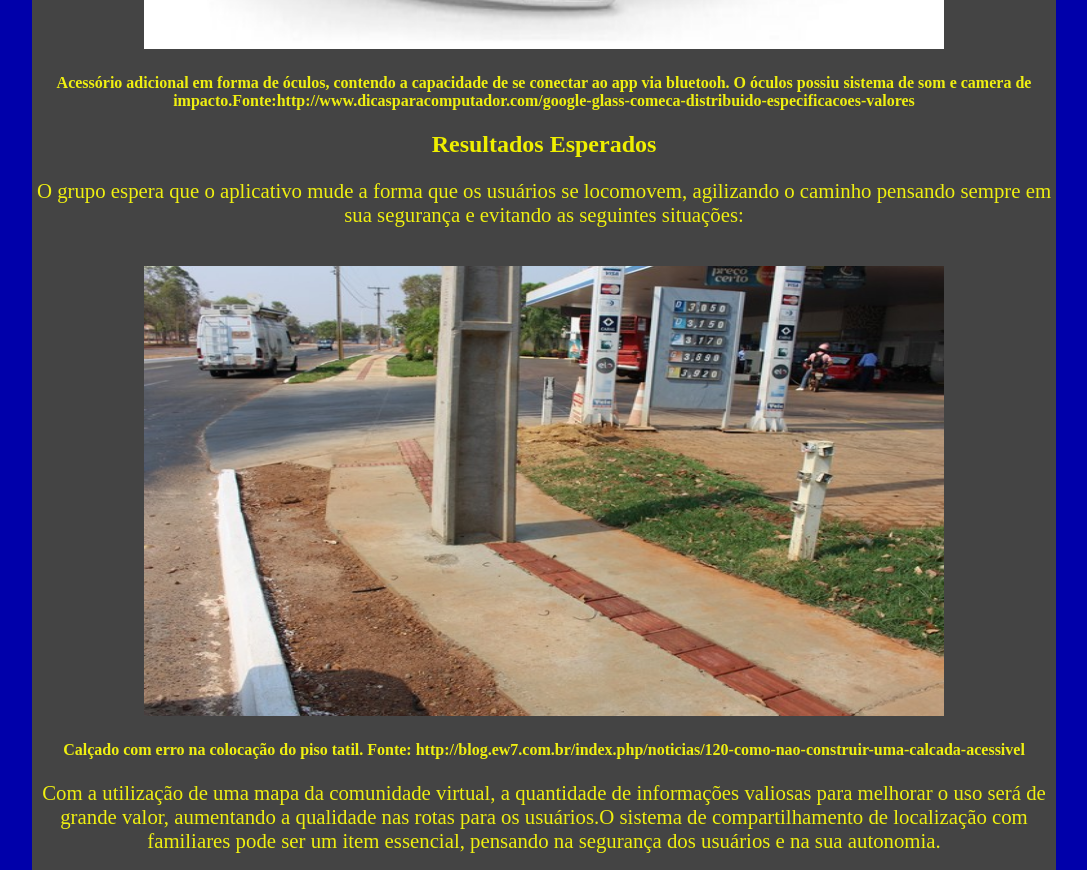
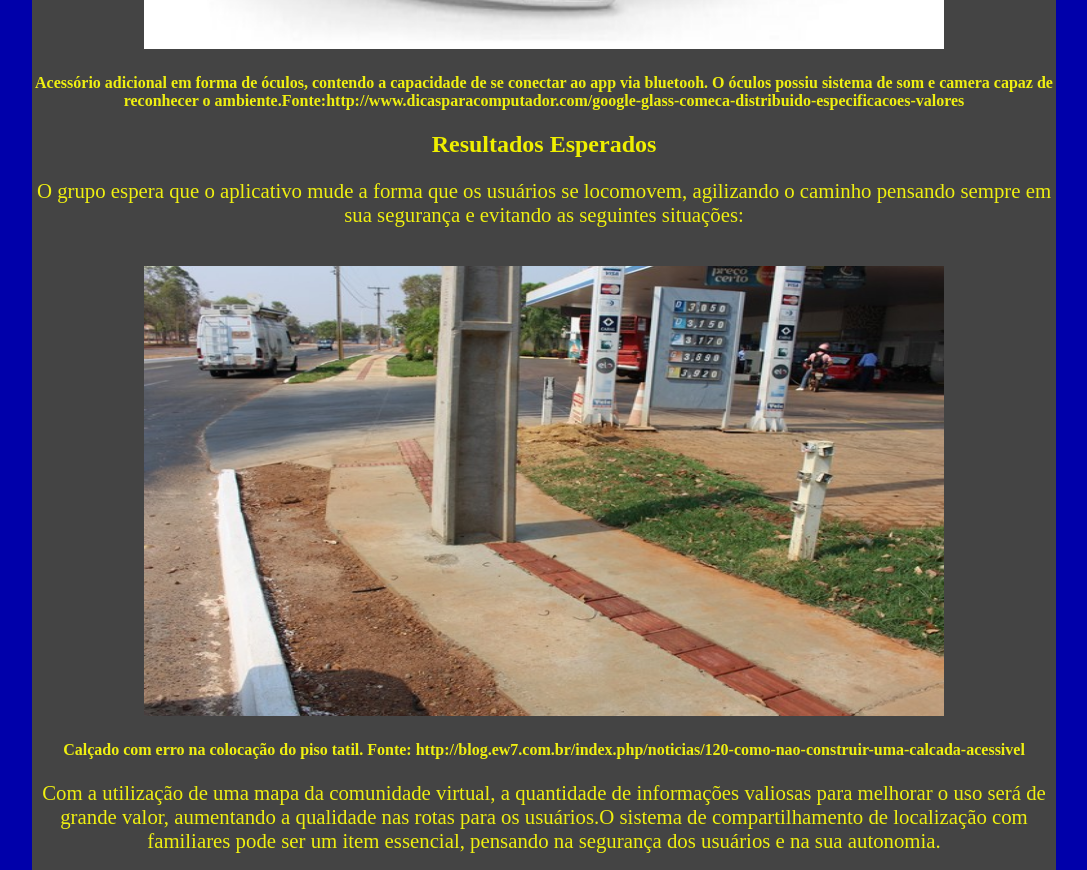
Before and after one commit to DanielCurti/DanielCurti.github.io, a plain HTML site: page ppi/index.html in a window 1280 px wide. Shown: the part 2970-3840 px from the top of the page, without its empty margins (96-1183 px from the left). Drawn offline with Linux system fonts and the light colour scheme.

Commit message:
alter 07

```diff
--- a/ppi/index.html
+++ b/ppi/index.html
@@ -52,7 +52,7 @@
 		<img class="img-responsive" src="gps.jpg" height="450" width="800" alt="Interface idealizada do app"><br>
 		<h4>Interface de uso do app, será sem ícones e contará com um botão que alterna entre seus modos de uso: O modo "Usuário", voltado para os deficientes visuais e o modo "Acompanhante" que contem ícones e menus com as funcionalidades do aplicativo. Fonte: https://www.cbronline.com/verticals/etransport/waze-carpool-targets-cities/</h4><br>
 		<img class="img-responsive" src="oculos.png" alt="Gadget do app." width="800" height="450"><br>
-		<h4 id="metodologia">Acessório adicional em forma de óculos, contendo a capacidade de se conectar ao app via bluetooh. O óculos possiu sistema de som e camera de impacto.Fonte:http://www.dicasparacomputador.com/google-glass-comeca-distribuido-especificacoes-valores</h4>
+		<h4 id="metodologia">Acessório adicional em forma de óculos, contendo a capacidade de se conectar ao app via bluetooh. O óculos possiu sistema de som e camera capaz de reconhecer o ambiente.Fonte:http://www.dicasparacomputador.com/google-glass-comeca-distribuido-especificacoes-valores</h4>
 
 		</p>
 
```
